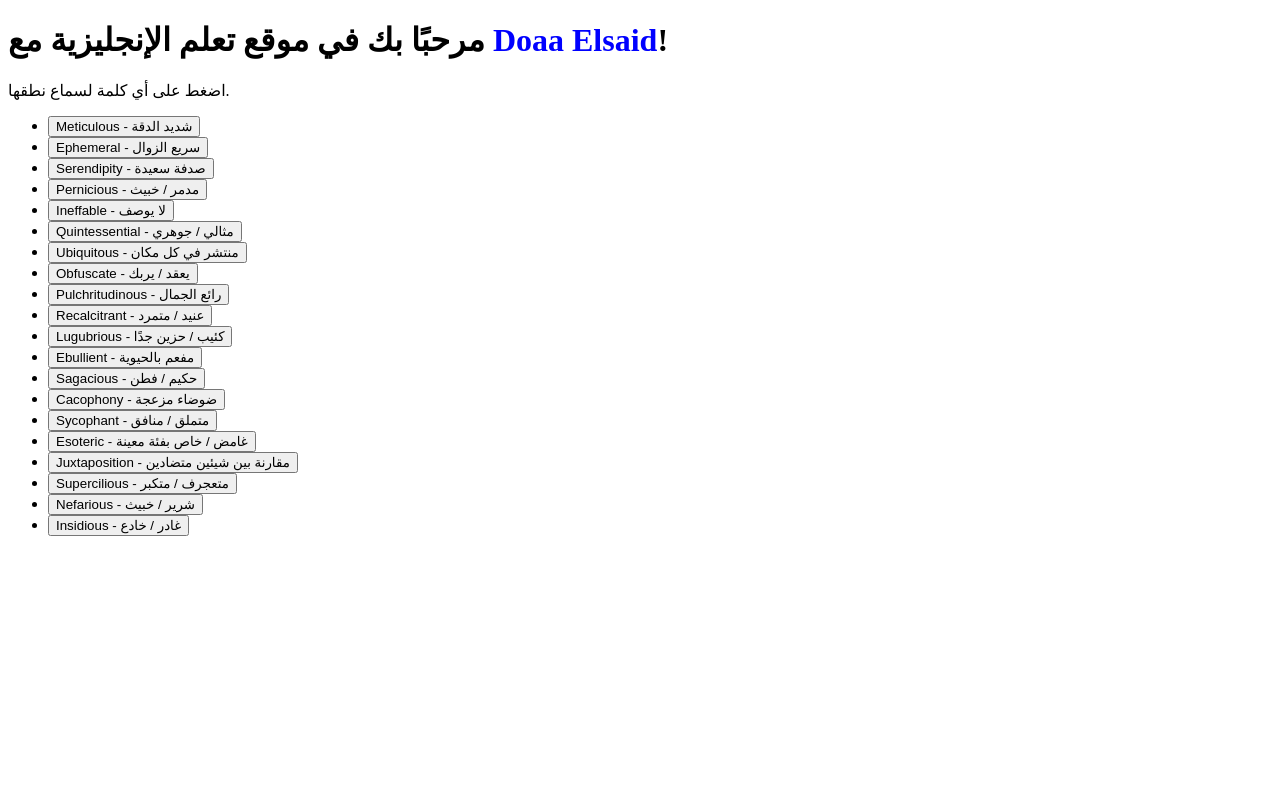
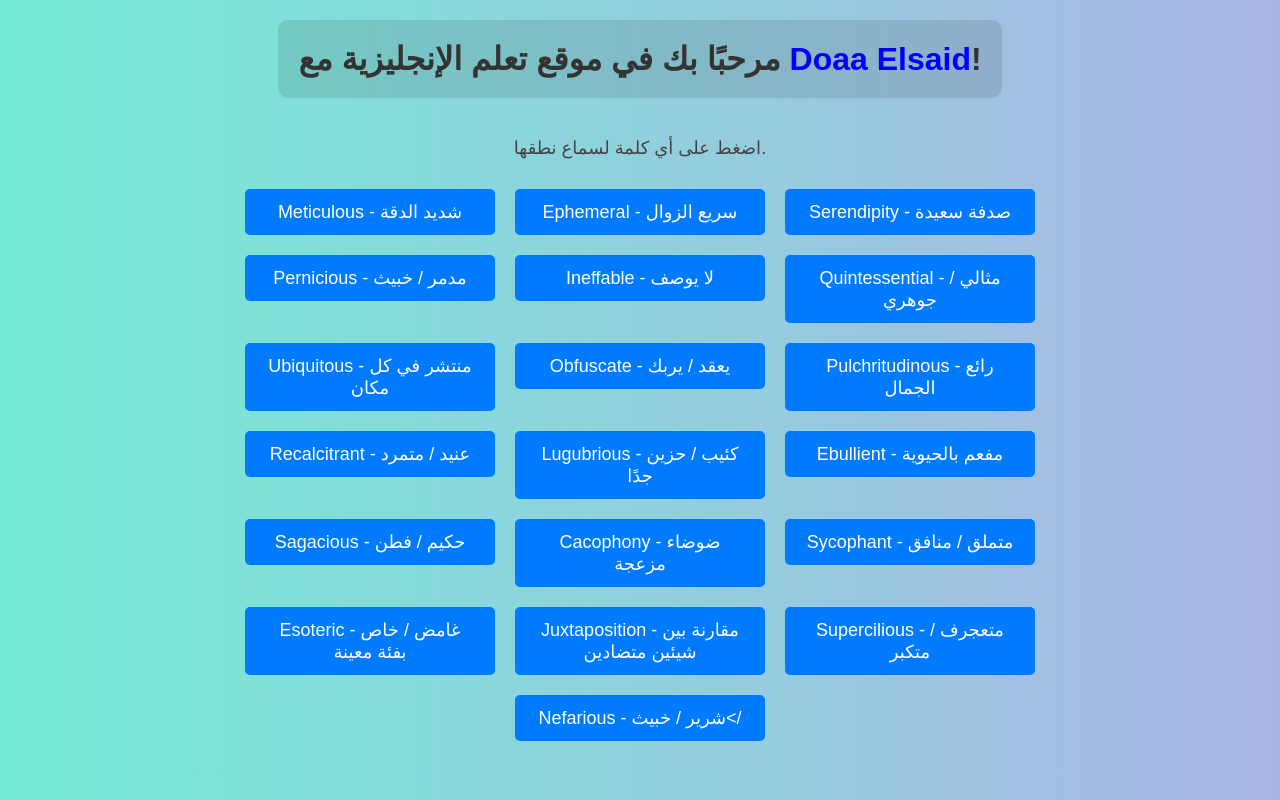
Before and after one commit to doaaElsaid/MyFirstProject, a plain HTML site: page index.html in a window 1280 px wide. Drawn offline with Linux system fonts and the light colour scheme.

Commit message:
Add files via upload

```diff
--- a/index.html
+++ b/index.html
@@ -4,6 +4,75 @@
     <meta charset="UTF-8">
     <meta name="viewport" content="width=device-width, initial-scale=1.0">
     <title>Learn English with Doaa Elsaid</title>
+    <style>
+        /* تنسيق الصفحة بالكامل */
+        body {
+            font-family: 'Arial', sans-serif;
+            text-align: center;
+            background: linear-gradient(to right, #74ebd5, #acb6e5); /* خلفية متدرجة */
+            color: #333;
+            margin: 0;
+            padding: 0;
+        }
+
+        /* تنسيق العنوان */
+        h1 {
+            background: rgba(0, 0, 0, 0.1);
+            padding: 20px;
+            border-radius: 10px;
+            display: inline-block;
+            margin-top: 20px;
+        }
+
+        /* تنسيق الفقرة */
+        p {
+            font-size: 18px;
+            color: #444;
+        }
+
+        /* تنسيق القائمة */
+        ul {
+            list-style-type: none;
+            padding: 0;
+            margin: 20px auto;
+            width: 80%;
+            display: flex;
+            flex-wrap: wrap;
+            justify-content: center;
+        }
+
+        /* تنسيق الأزرار */
+        li {
+            margin: 10px;
+        }
+
+        button {
+            background-color: #007BFF;
+            color: white;
+            border: none;
+            padding: 12px 20px;
+            font-size: 18px;
+            cursor: pointer;
+            border-radius: 5px;
+            transition: 0.3s;
+            width: 250px;
+            display: block;
+            text-align: center;
+        }
+
+        /* تأثير عند تمرير الماوس */
+        button:hover {
+            background-color: #0056b3;
+            transform: scale(1.05);
+        }
+
+        /* تحسين العرض على الشاشات الصغيرة */
+        @media (max-width: 600px) {
+            button {
+                width: 90%;
+            }
+        }
+    </style>
 </head>
 <body>
     <h1>مرحبًا بك في موقع تعلم الإنجليزية مع <span style="color:blue;">Doaa Elsaid</span>!</h1>
@@ -28,16 +97,4 @@
         <li><button onclick="speak('Esoteric')">Esoteric - غامض / خاص بفئة معينة</button></li>
         <li><button onclick="speak('Juxtaposition')">Juxtaposition - مقارنة بين شيئين متضادين</button></li>
         <li><button onclick="speak('Supercilious')">Supercilious - متعجرف / متكبر</button></li>
-        <li><button onclick="speak('Nefarious')">Nefarious - شرير / خبيث</button></li>
-        <li><button onclick="speak('Insidious')">Insidious - غادر / خادع</button></li>
-    </ul>
-
-    <script>
-        function speak(text) {
-            let speech = new SpeechSynthesisUtterance(text);
-            speech.lang = "en-US"; // اللغة الإنجليزية الأمريكية
-            window.speechSynthesis.speak(speech);
-        }
-    </script>
-</body>
-</html>
+        <li><button onclick="speak('Nefarious')">Nefarious - شرير / خبيث</
```
